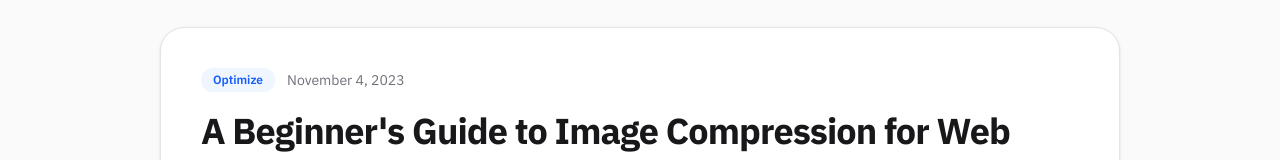
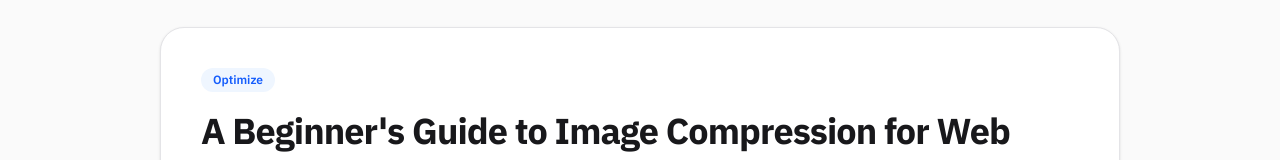
Before and after one commit to Rutubhimani28/tool, a Next.js app: page /blog/beginners-guide-to-image-compression-for-web in a window 1280 px wide. Shown: the part 148-308 px from the top of the page. Built offline with nearby package versions, Linux system fonts and the light colour scheme.

Commit message:
add blog article data and dynamic page template for rendering content

```diff
--- a/app/blog/[slug]/page.tsx
+++ b/app/blog/[slug]/page.tsx
@@ -36,9 +36,6 @@ export default async function ArticlePage({ params }: { params: Promise<{ slug:
                         <span className="rounded-full bg-blue-50 px-3 py-1 text-xs font-semibold text-blue-600 dark:bg-blue-950/30 dark:text-blue-400">
                             {article.category}
                         </span>
-                        <span className="text-sm text-zinc-500 dark:text-zinc-400">
-                            {new Date(article.date).toLocaleDateString('en-US', { month: 'long', day: 'numeric', year: 'numeric' })}
-                        </span>
                     </div>
                     <h1 className="text-3xl sm:text-4xl font-extrabold tracking-tight text-zinc-900 dark:text-white leading-tight">
                         {article.title}
```
Also changed, not shown: app/data/articles.ts (indentation only).
